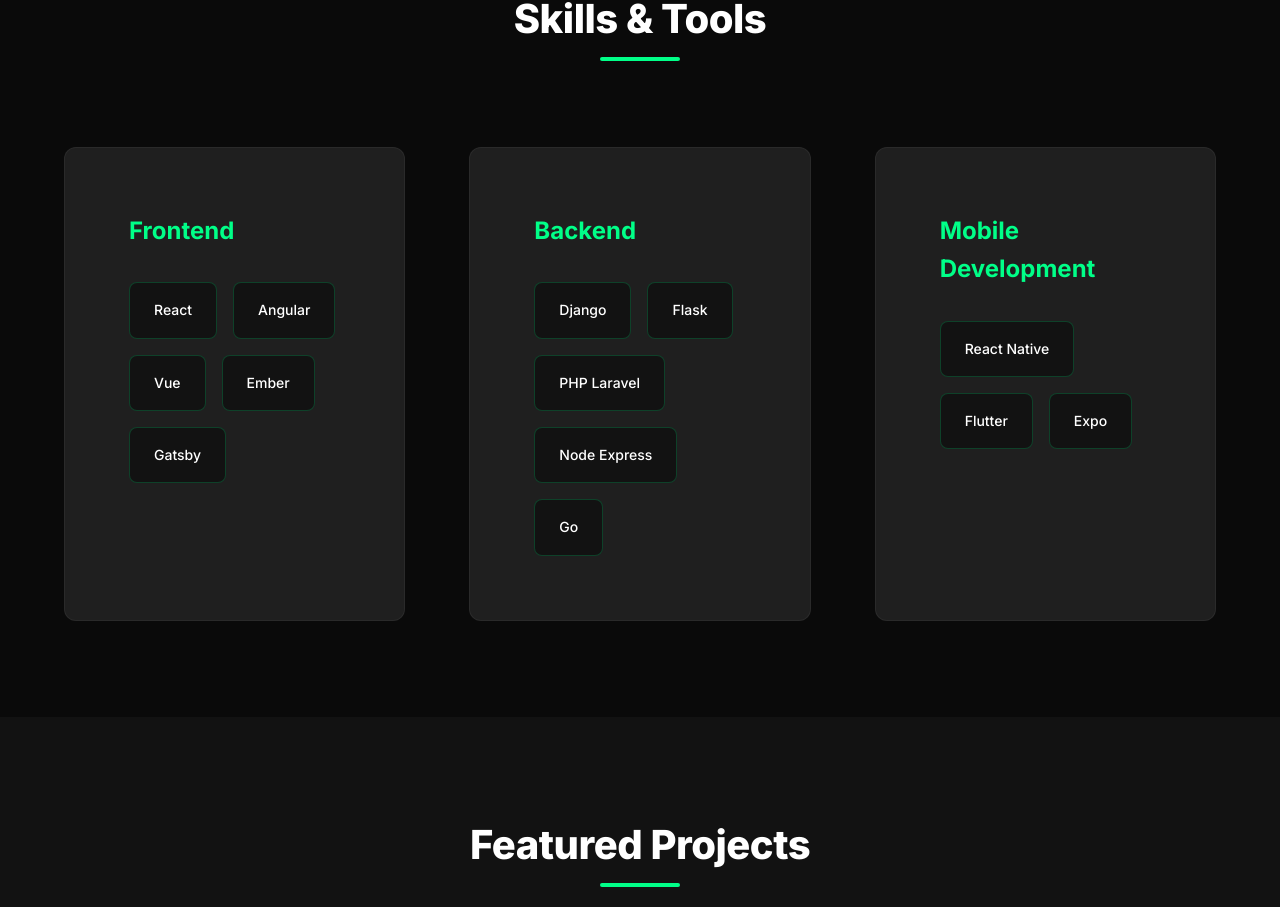
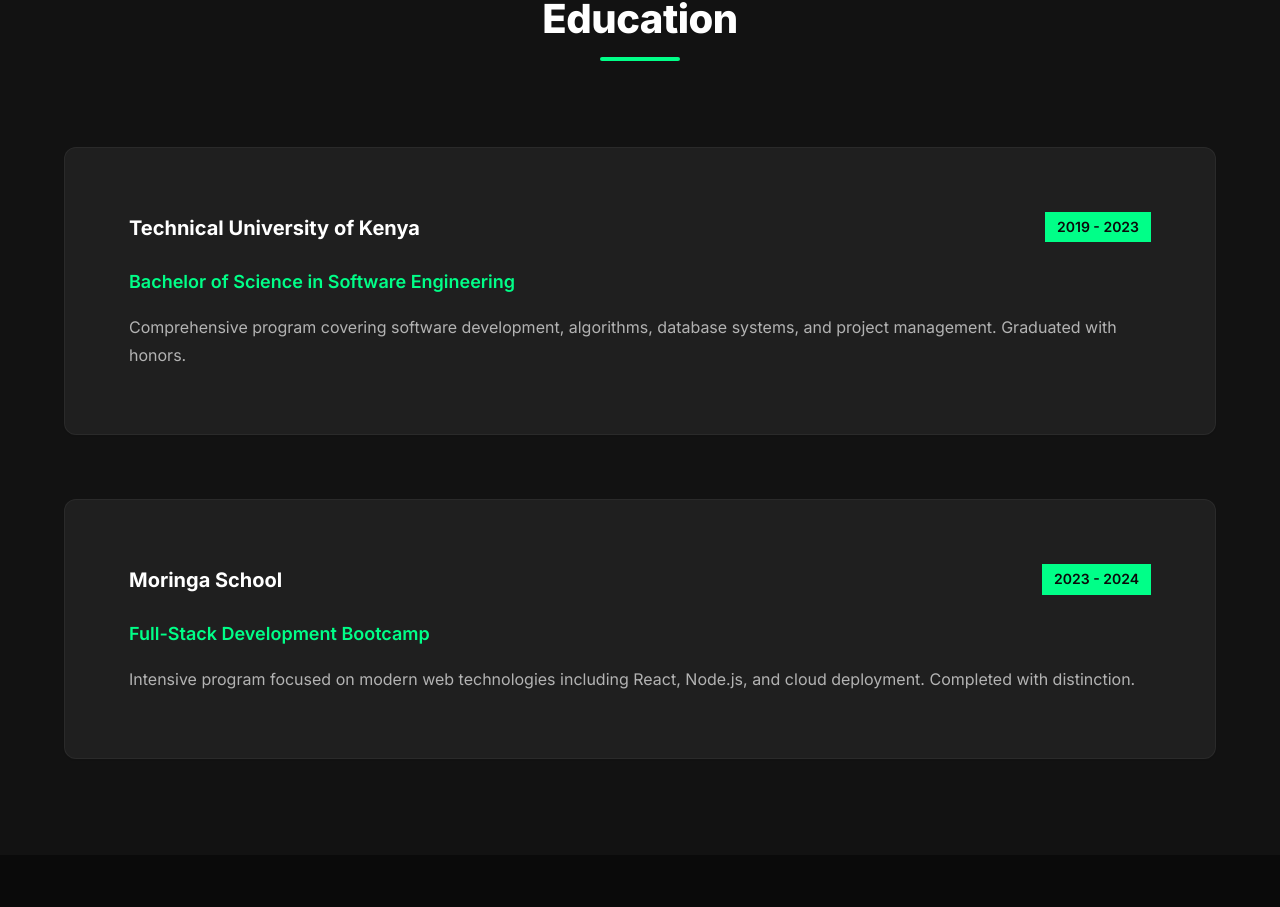
Before and after one commit to isackkibet/isack-profile, a React (Vite) app in the folder portfolio-frontend/: page / in a window 1280 px wide. Shown: the part 1890-2797 px from the top of the page. Built offline with nearby package versions, Linux system fonts and the light colour scheme; no server answers.

Commit message:
Add Education section with Technical University of Kenya and Moringa School

```diff
--- a/portfolio-frontend/src/components/Navbar.jsx
+++ b/portfolio-frontend/src/components/Navbar.jsx
@@ -60,6 +60,9 @@
           <button onClick={() => scrollToSection('about')} className="nav-link-btn">
             About
           </button>
+          <button onClick={() => scrollToSection('education')} className="nav-link-btn">
+            Education
+          </button>
           <button onClick={() => scrollToSection('contact')} className="nav-link-btn">
             Contact
           </button>
--- /dev/null
+++ b/portfolio-frontend/src/components/sections/Education.css
@@ -0,0 +1,87 @@
+.education {
+  padding: var(--spacing-3xl) 0;
+  background: var(--color-bg-secondary);
+}
+
+.education-content {
+  display: grid;
+  grid-template-columns: 1fr;
+  gap: var(--spacing-2xl);
+  margin-top: var(--spacing-2xl);
+}
+
+.education-item {
+  background: var(--color-surface);
+  border-radius: var(--border-radius-lg);
+  padding: var(--spacing-2xl);
+  box-shadow: var(--shadow-sm);
+  transition: transform var(--transition-base), box-shadow var(--transition-base);
+  border: 1px solid rgba(255, 255, 255, 0.05);
+}
+
+.education-item:hover {
+  transform: translateY(-5px);
+  box-shadow: var(--shadow-md);
+}
+
+.education-header {
+  display: flex;
+  justify-content: space-between;
+  align-items: flex-start;
+  margin-bottom: var(--spacing-md);
+  flex-wrap: wrap;
+  gap: var(--spacing-sm);
+}
+
+.education-header h3 {
+  font-size: var(--font-size-xl);
+  color: var(--color-text-primary);
+  margin: 0;
+  font-weight: 700;
+}
+
+.education-date {
+  background: var(--color-accent);
+  color: var(--color-bg-primary);
+  padding: 0.25rem 0.75rem;
+  border-radius: var(--border-radius-full);
+  font-size: var(--font-size-sm);
+  font-weight: 600;
+}
+
+.education-degree {
+  font-size: var(--font-size-lg);
+  color: var(--color-accent);
+  margin: 0 0 var(--spacing-sm) 0;
+  font-weight: 600;
+}
+
+.education-description {
+  font-size: var(--font-size-base);
+  color: var(--color-text-secondary);
+  line-height: 1.8;
+  margin: 0;
+}
+
+@media (max-width: 768px) {
+  .education {
+    padding: var(--spacing-2xl) 0;
+  }
+
+  .education-item {
+    padding: var(--spacing-lg);
+  }
+
+  .education-header {
+    flex-direction: column;
+    align-items: flex-start;
+  }
+
+  .education-header h3 {
+    font-size: var(--font-size-lg);
+  }
+
+  .education-degree {
+    font-size: var(--font-size-base);
+  }
+}
--- /dev/null
+++ b/portfolio-frontend/src/components/sections/Education.jsx
@@ -0,0 +1,74 @@
+import { motion } from 'framer-motion';
+import './Education.css';
+
+const Education = () => {
+  const containerVariants = {
+    hidden: { opacity: 0 },
+    visible: {
+      opacity: 1,
+      transition: {
+        delayChildren: 0.3,
+        staggerChildren: 0.2
+      }
+    }
+  };
+
+  const itemVariants = {
+    hidden: { y: 20, opacity: 0 },
+    visible: {
+      y: 0,
+      opacity: 1,
+      transition: { duration: 0.5 }
+    }
+  };
+
+  return (
+    <section className="education" id="education">
+      <div className="container">
+        <motion.h2
+          className="section-title"
+          initial={{ opacity: 0, y: 30 }}
+          whileInView={{ opacity: 1, y: 0 }}
+          viewport={{ once: true, amount: 0.2 }}
+          transition={{ duration: 0.6 }}
+        >
+          Education
+        </motion.h2>
+
+        <motion.div
+          className="education-content"
+          variants={containerVariants}
+          initial="hidden"
+          whileInView="visible"
+          viewport={{ once: true, amount: 0.2 }}
+        >
+          <motion.div className="education-item" variants={itemVariants}>
+            <div className="education-header">
+              <h3>Technical University of Kenya</h3>
+              <div className="education-date">2019 - 2023</div>
+            </div>
+            <p className="education-degree">Bachelor of Science in Software Engineering</p>
+            <p className="education-description">
+              Comprehensive program covering software development, algorithms,
+              database systems, and project management. Graduated with honors.
+            </p>
+          </motion.div>
+
+          <motion.div className="education-item" variants={itemVariants}>
+            <div className="education-header">
+              <h3>Moringa School</h3>
+              <div className="education-date">2023 - 2024</div>
+            </div>
+            <p className="education-degree">Full-Stack Development Bootcamp</p>
+            <p className="education-description">
+              Intensive program focused on modern web technologies including
+              React, Node.js, and cloud deployment. Completed with distinction.
+            </p>
+          </motion.div>
+        </motion.div>
+      </div>
+    </section>
+  );
+};
+
+export default Education;
--- a/portfolio-frontend/src/pages/Home.jsx
+++ b/portfolio-frontend/src/pages/Home.jsx
@@ -1,5 +1,6 @@
 import Hero from '../components/sections/Hero';
 import About from '../components/sections/About';
+import Education from '../components/sections/Education';
 import Skills from '../components/sections/Skills';
 import FeaturedProjects from '../components/sections/FeaturedProjects';
 import Contact from '../components/sections/Contact';
@@ -11,6 +12,7 @@
     <div className="home">
       <Hero />
       <About />
+      <Education />
       <Skills />
       <FeaturedProjects />
       <Contact />
```
Also changed, not shown: 1 other file (tests, documents, lock files or other folders).
